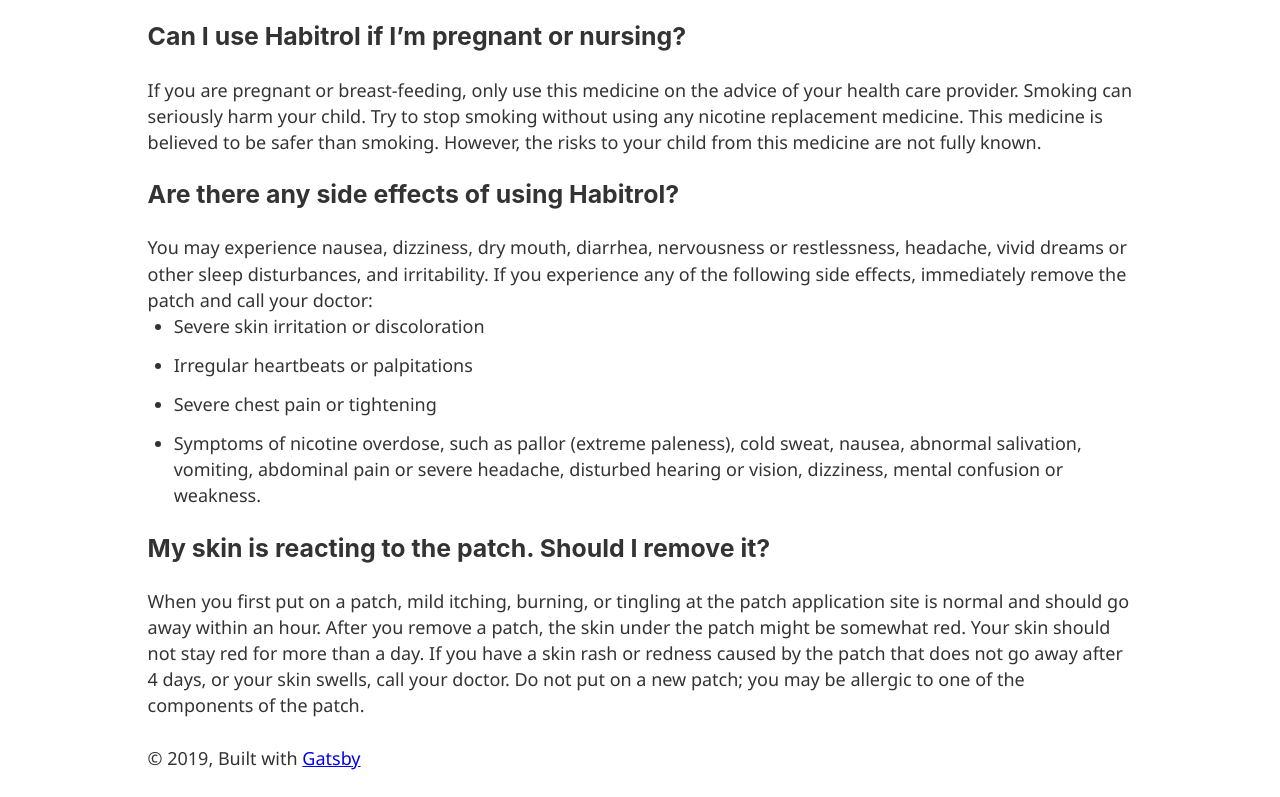
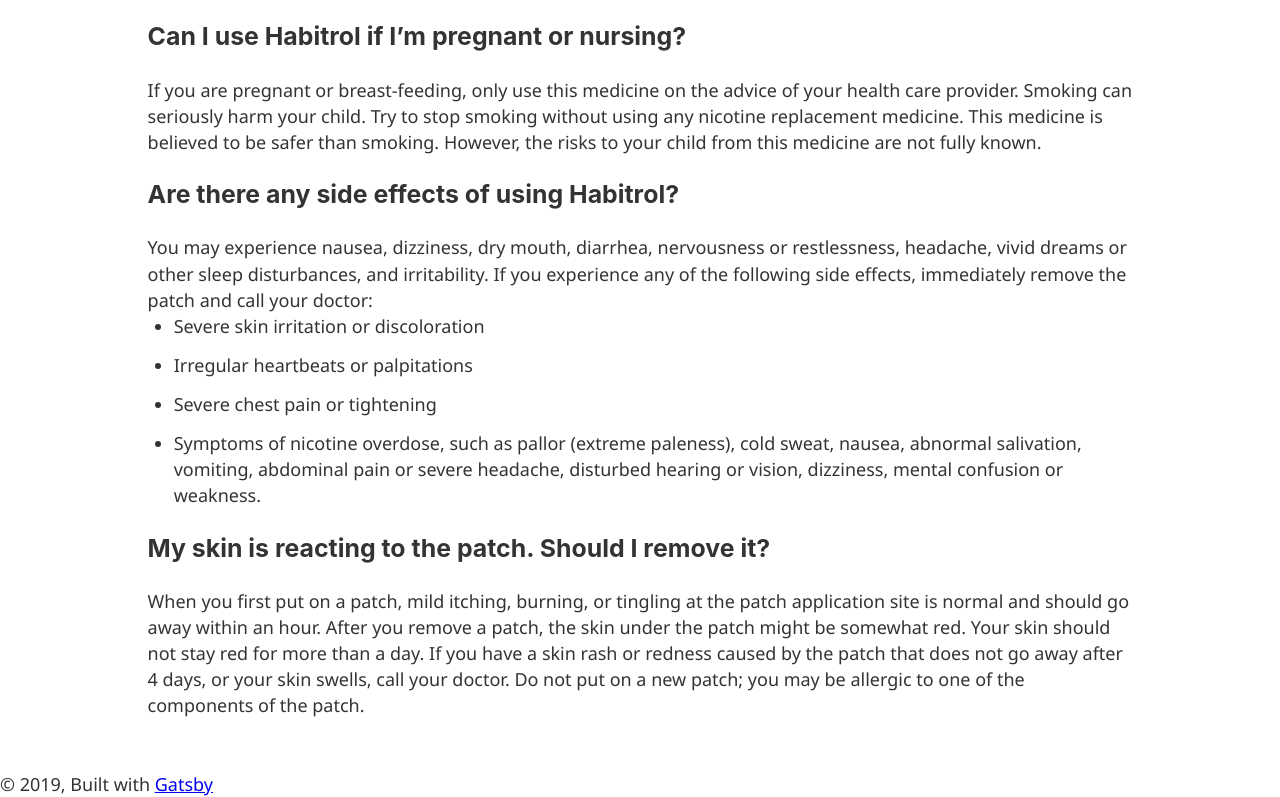
Before and after one commit to bahoffman/HabitControl2, a Gatsby site: page /faq in a window 1280 px wide. Shown: the part 435-1232 px from the top of the page. Built offline with nearby package versions, Linux system fonts and the light colour scheme; Gatsby itself is replaced by a stand-in of ours.

Commit message:
latest
refactor using CSS grid

```diff
--- a/src/components/footer.js
+++ b/src/components/footer.js
@@ -1,7 +1,7 @@
 import React from "react"
 
 const Footer = () => (
-  <footer>
+  <footer style={{ gridArea: "`footer`" }}>
     © {new Date().getFullYear()}, Built with
     {` `}
     <a href="https://www.gatsbyjs.org">Gatsby</a>
--- a/src/components/header.js
+++ b/src/components/header.js
@@ -13,6 +13,7 @@
 const Header = ({ siteTitle }) => (
   <header
     style={{
+      gridArea: "`header`",
       background: `#777AC4`,
       marginBottom: `1.45rem`,
     }}
@@ -23,7 +24,6 @@
         flexFlow: `row wrap`,
         justifyContent: `flex-end`,
         alignItems: `center`,
-        listStyle: `none`,
         margin: 0,
         // margin: `auto`,
         // maxWidth: 960,
--- a/src/components/layout.js
+++ b/src/components/layout.js
@@ -40,10 +40,16 @@
       }
     `}
     render={data => (
-      <>
+      <div
+        style={{
+          display: `grid`,
+          gridTemplateAreas: "'header' 'content' 'footer'",
+        }}
+      >
         <Header siteTitle={data.site.siteMetadata.title} />
         <div
           style={{
+            gridArea: `content`,
             margin: `0 auto`,
             // maxWidth: 960,
             maxWidth: `80%`,
@@ -52,9 +58,9 @@
           }}
         >
           <main>{children}</main>
-          <Footer />
         </div>
-      </>
+        <Footer />
+      </div>
     )}
   />
 )
```
